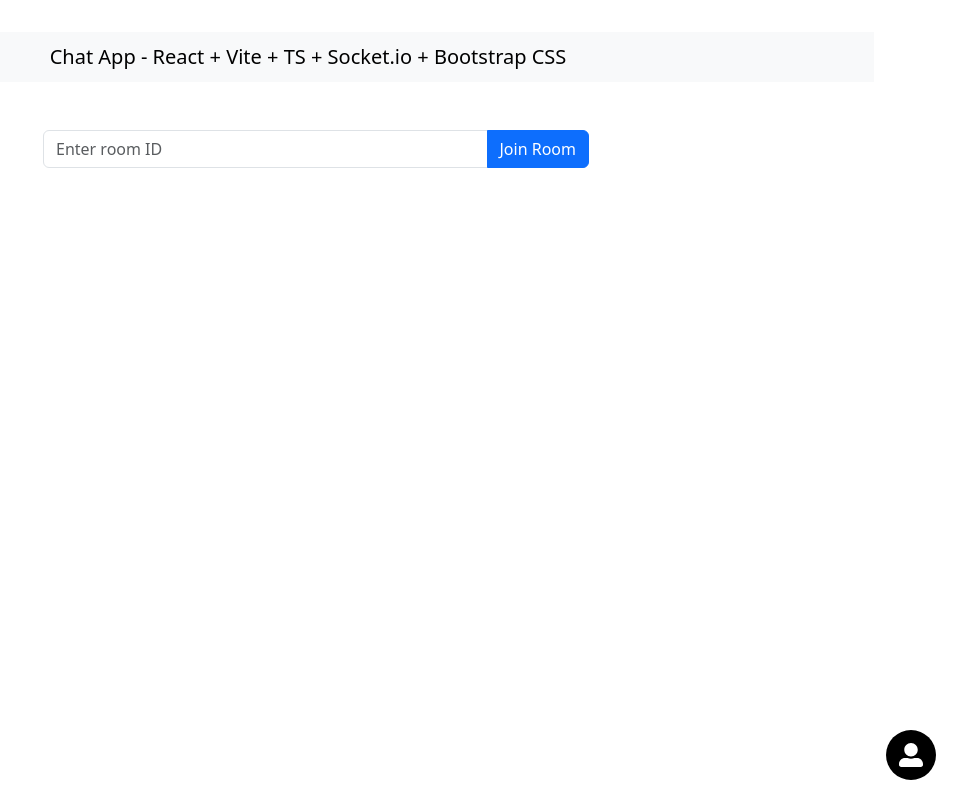
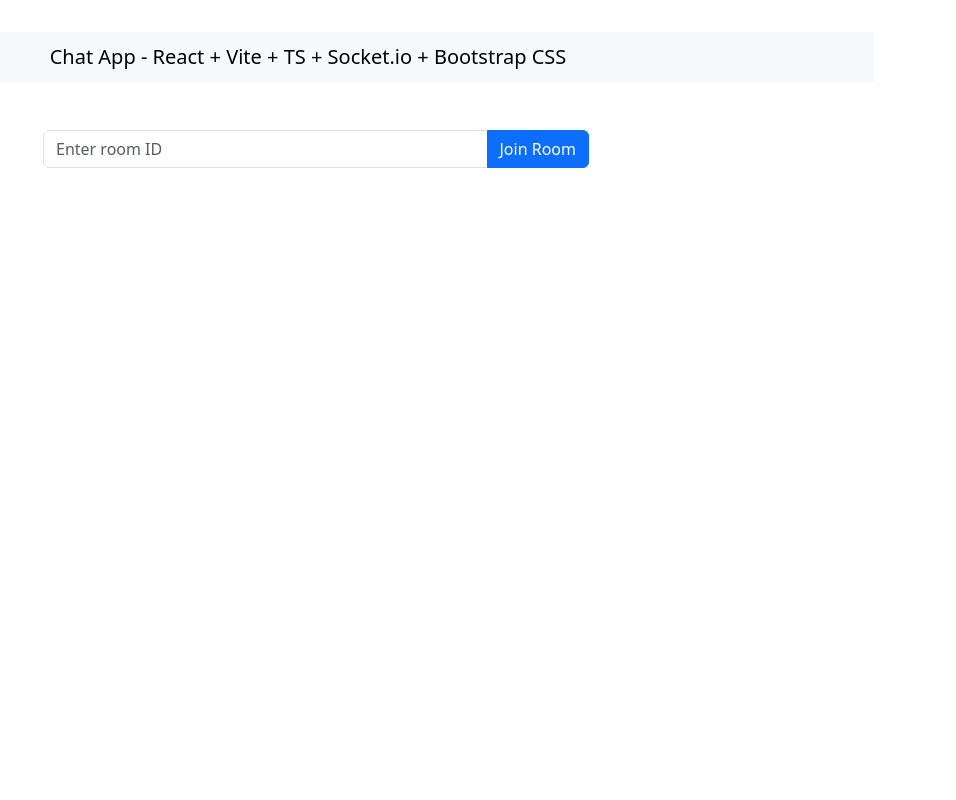
Before and after one commit to HariKrishna-9885699666/chat-app-ui-react-vite-ts-socket, a React (Vite) app: page / in a window 1280 px wide. Shown: the whole page, without its empty margins (324-1280 px from the left). Built offline with nearby package versions, Linux system fonts and the light colour scheme; no server answers.

Commit message:
Update main.tsx

```diff
--- a/src/main.tsx
+++ b/src/main.tsx
@@ -4,7 +4,6 @@ import ReactDOM from 'react-dom/client';
 import 'bootstrap/dist/css/bootstrap.min.css';
 import NavTab from './NavTab';
 import App from './App';
-import FloatingIcon from './FloatingIcon';
 
 const Home = () => {
   const [roomId, setRoomId] = useState('');
@@ -38,7 +37,6 @@ const Home = () => {
           </form>
         </div>
       </div>
-      <FloatingIcon />
     </div>
   );
 };
```
